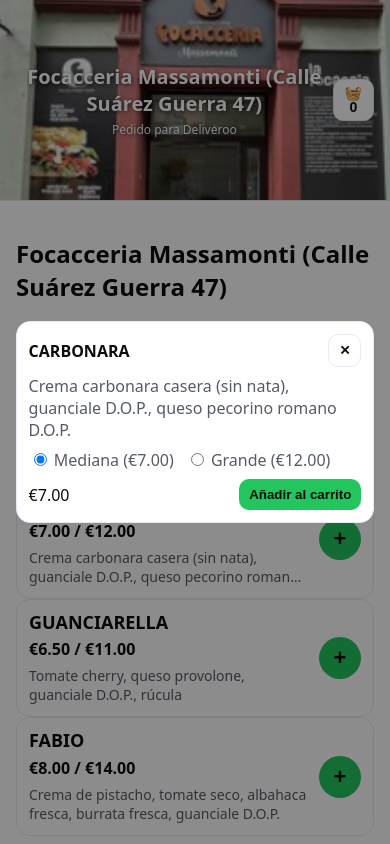
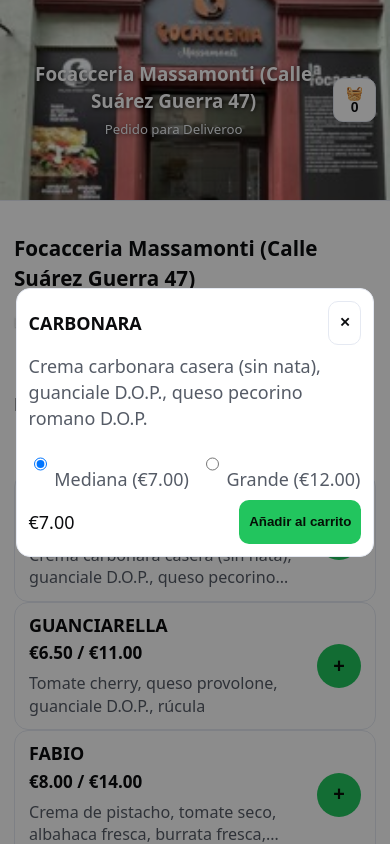
Before and after one commit to sghicio91/focacceria-massamonti, a plain HTML site: page index.html in a window 390 px wide. Both pictures are taken after a click on the button 168 px from the left and 539 px from the top of the page. Shown: the top 844 px of the page. Drawn offline with Linux system fonts and the light colour scheme.

Commit message:
Update styles.css

```diff
--- a/styles.css
+++ b/styles.css
@@ -288,3 +288,71 @@ input,select{background:#fff;color:var(--text);border:1px solid var(--border);pa
   margin:6px 0 0;
   line-height:1.4;
 }
+
+/* =======================================================================
+   PATCH TIPOGRAFIA — migliore leggibilità su schermi piccoli (Fold esterno)
+   (override non distruttivi, solo migliorano le dimensioni e i target touch)
+======================================================================= */
+:root{
+  /* tipografia fluida con limiti sensati */
+  --font-base: clamp(16px, 4.6vw, 18px);
+  --font-sm:   clamp(14px, 3.8vw, 16px);
+  --font-xs:   clamp(12px, 3.4vw, 14px);
+  --line: 1.45;
+}
+
+html { font-size: var(--font-base); }
+body { line-height: var(--line); }
+
+/* container più comodo ai bordi stretti */
+.container { padding-left: 14px; padding-right: 14px; }
+
+/* Titoli */
+h1, .hero__title { font-size: clamp(1.15rem, 5.2vw, 1.6rem); }
+.section__title { font-size: clamp(1rem, 4.6vw, 1.3rem); }
+
+/* Brand */
+.brand__title   { font-size: clamp(1.05rem, 4.8vw, 1.25rem); }
+.brand__subtitle{ font-size: var(--font-xs); }
+
+/* Card prodotto */
+.card { padding: 12px 14px; }
+.card__title { font-size: clamp(1rem, 4.4vw, 1.2rem); font-weight: 700; }
+.card__price { font-size: clamp(0.95rem, 3.8vw, 1.05rem); }
+.card__desc  { font-size: clamp(0.90rem, 3.6vw, 1rem); line-height: 1.4; }
+
+/* Pulsanti: target minimo 44px */
+.btn, .btn--ghost { min-height: 44px; }
+.btn--circle { width: 44px; height: 44px; font-size: 1.1rem; }
+
+/* Carrello */
+.item__name  { font-size: clamp(0.95rem, 3.8vw, 1.05rem); }
+.item__price { font-size: clamp(0.90rem, 3.6vw, 1rem); }
+.qty .btn--ghost { width: 44px; height: 44px; }
+
+/* Totali e riepilogo */
+.form__line { font-size: clamp(0.95rem, 3.8vw, 1.05rem); }
+.order-summary__row { font-size: clamp(0.95rem, 3.8vw, 1.05rem); }
+
+/* Banner ordine minimo più compatto */
+#minOrderBanner { font-size: var(--font-sm); }
+
+/* Privacy più piccola del testo normale */
+.privacy-text{
+  font-size: var(--font-sm);
+  line-height: 1.5;
+  color: var(--muted);
+}
+
+/* Form: etichette e controlli un filo più grandi, ma comodi al tocco */
+.form .input,
+.form .select,
+input, select { font-size: 1rem; min-height: 44px; }
+.form__label { font-size: 0.95rem; }
+
+/* Breakpoint extra-stretto: <360px */
+@media (max-width: 360px){
+  .card { padding: 10px 12px; }
+  .btn--circle { width: 42px; height: 42px; }
+  .container { padding-left: 10px; padding-right: 10px; }
+}
```
